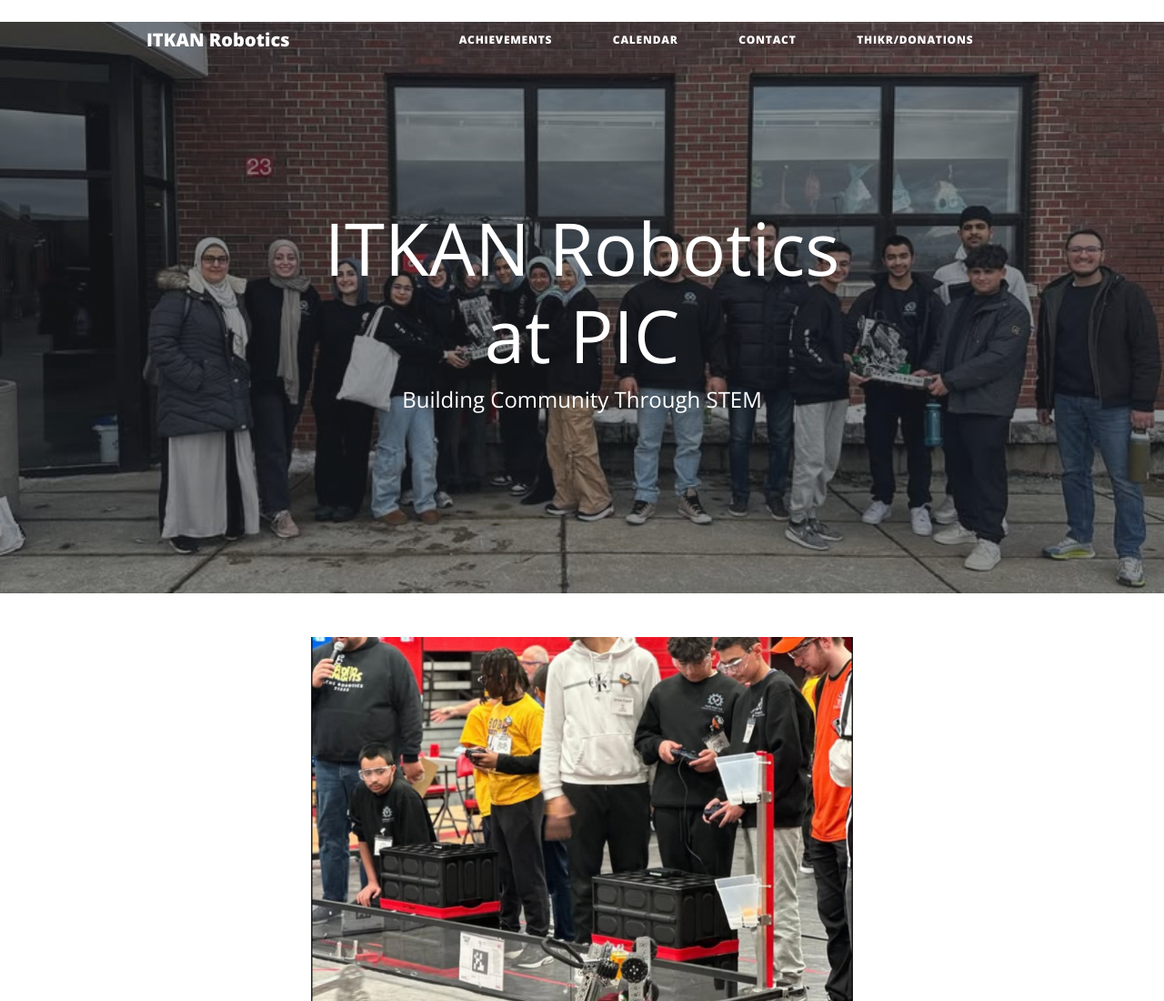
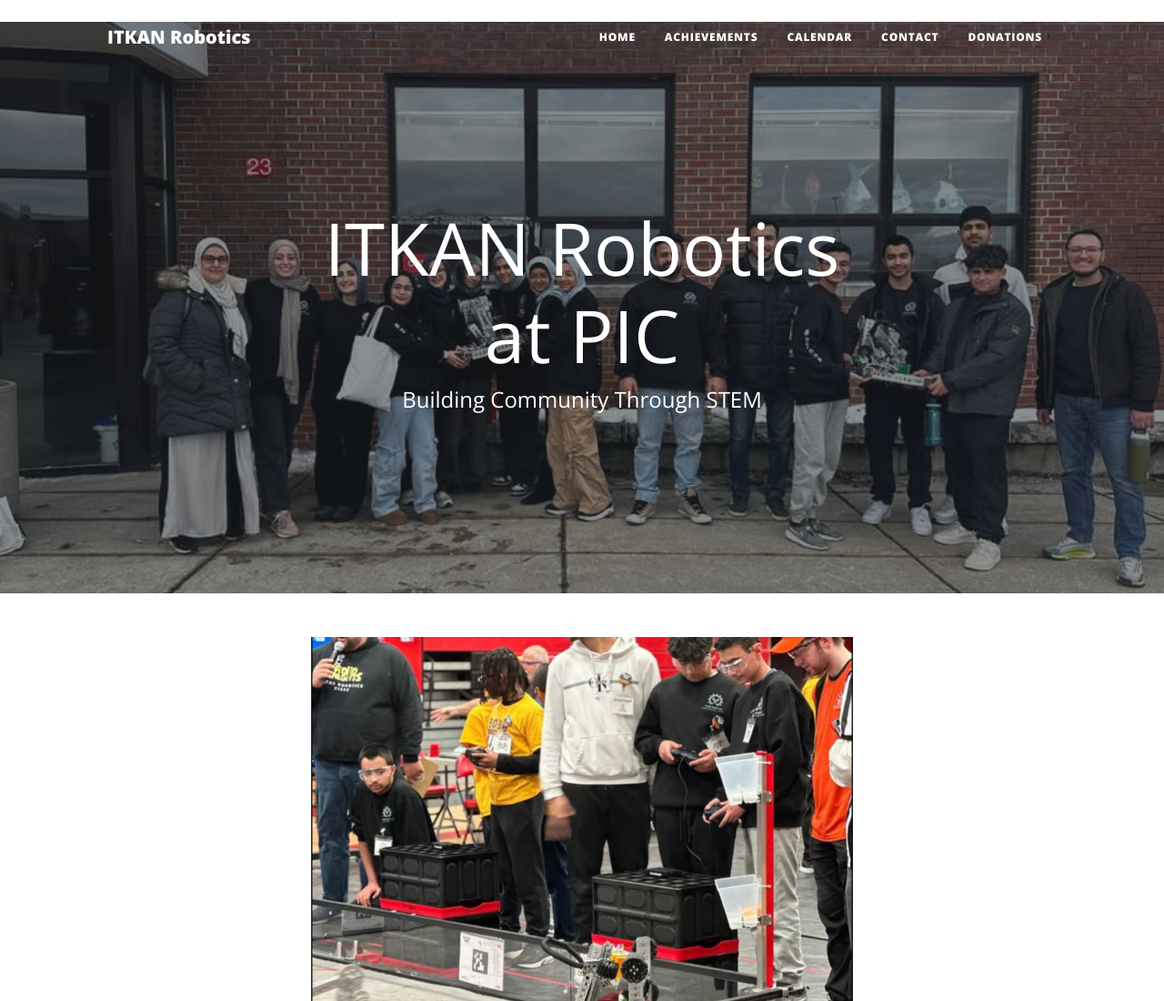
Before and after one commit to Aminikamini/Itkan-PIC, a plain HTML site: page html/achievements.html in a window 1280 px wide. Shown: the top 1100 px of the page at 91% size. Drawn offline with nearby package versions, Linux system fonts and the light colour scheme; files that its build step writes are made by us from their sources; files whose address does not match are found by name.

Commit message:
Update achievements.html
nav bar

```diff
--- a/html/achievements.html
+++ b/html/achievements.html
@@ -22,20 +22,23 @@
          <nav class="navbar navbar-expand-lg navbar-light" id="mainNav">
   <div class="container px-4 px-lg-5">
     <a class="navbar-brand" href="index.html">ITKAN Robotics</a>
-             <button class="navbar-toggler" type="button" data-bs-toggle="collapse" data-bs-target="#navbarResponsive" aria-controls="navbarResponsive" aria-expanded="false" aria-label="Toggle navigation">
-                 Menu
-                 <i class="fas fa-bars"></i>
+    <button class="navbar-toggler" type="button" data-bs-toggle="collapse"
+      data-bs-target="#navbarResponsive" aria-controls="navbarResponsive"
+      aria-expanded="false" aria-label="Toggle navigation">
+      Menu <i class="fas fa-bars"></i>
     </button>
     <div class="collapse navbar-collapse" id="navbarResponsive">
       <ul class="navbar-nav ms-auto py-4 py-lg-0">
-                     <li class="nav-item"><a class="nav-link px-lg-3 py-3 py-lg-4" href="achievements.html" style="position: relative; top: 3px;">Achievements</a></li>
-                     <li class="nav-item"><a class="nav-link px-lg-3 py-3 py-lg-4" href="calendar.html" style="position: relative; top: 3px;">Calendar</a></li>
-                     <li class="nav-item"><a class="nav-link px-lg-3 py-3 py-lg-4" href="contact.html" style="position: relative; top: 3px;">Contact</a></li>
-                     <li class="nav-item"><a class="nav-link px-lg-3 py-3 py-lg-4" href="thikr-donation.html" style="position: relative; top: 3px;">Thikr/Donations</a></li>
+        <li class="nav-item"><a class="nav-link px-lg-3 py-3 py-lg-4" href="index.html">Home</a></li>
+        <li class="nav-item"><a class="nav-link px-lg-3 py-3 py-lg-4" href="achievements.html">Achievements</a></li>
+        <li class="nav-item"><a class="nav-link px-lg-3 py-3 py-lg-4" href="calendar.html">Calendar</a></li>
+        <li class="nav-item"><a class="nav-link px-lg-3 py-3 py-lg-4" href="contact.html">Contact</a></li>
+        <li class="nav-item"><a class="nav-link px-lg-3 py-3 py-lg-4" href="donations.html">Donations</a></li>
       </ul>
     </div>
   </div>
 </nav>
+
 <header class="masthead" style="background-image: url('images/PICgroupPhoto.jpeg')">
     <div class="container position-relative px-4 px-lg-5">
         <div class="row gx-4 gx-lg-5 justify-content-center">
```
Lines whose indentation alone changed are shown as unchanged.
